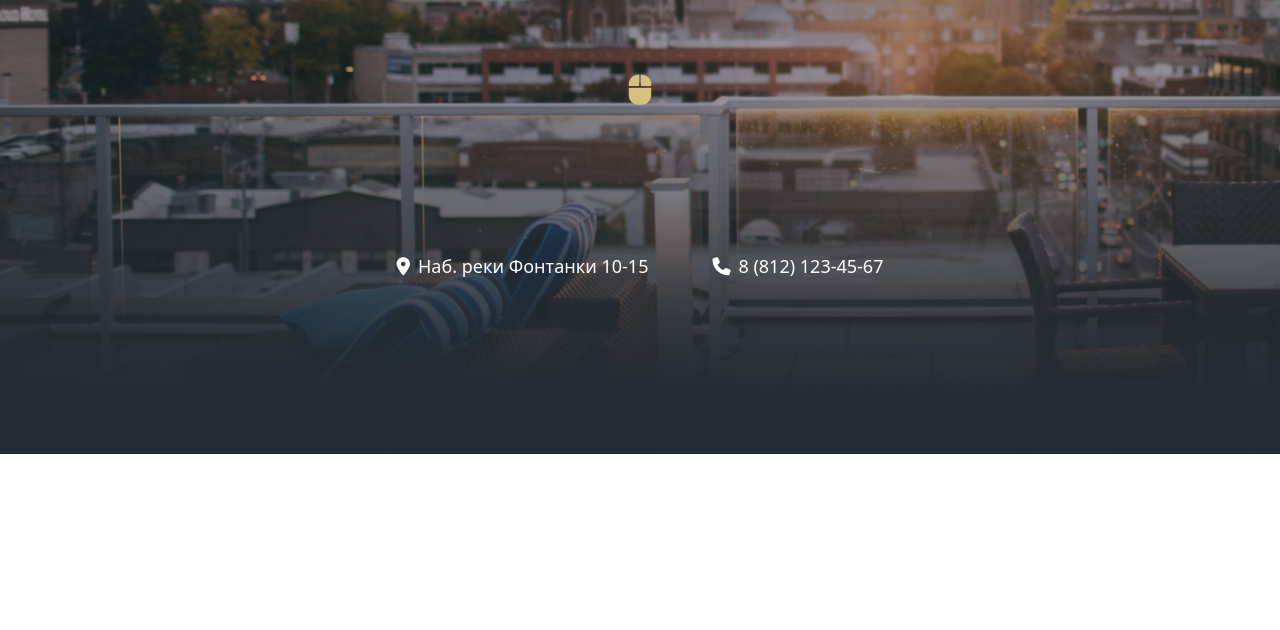
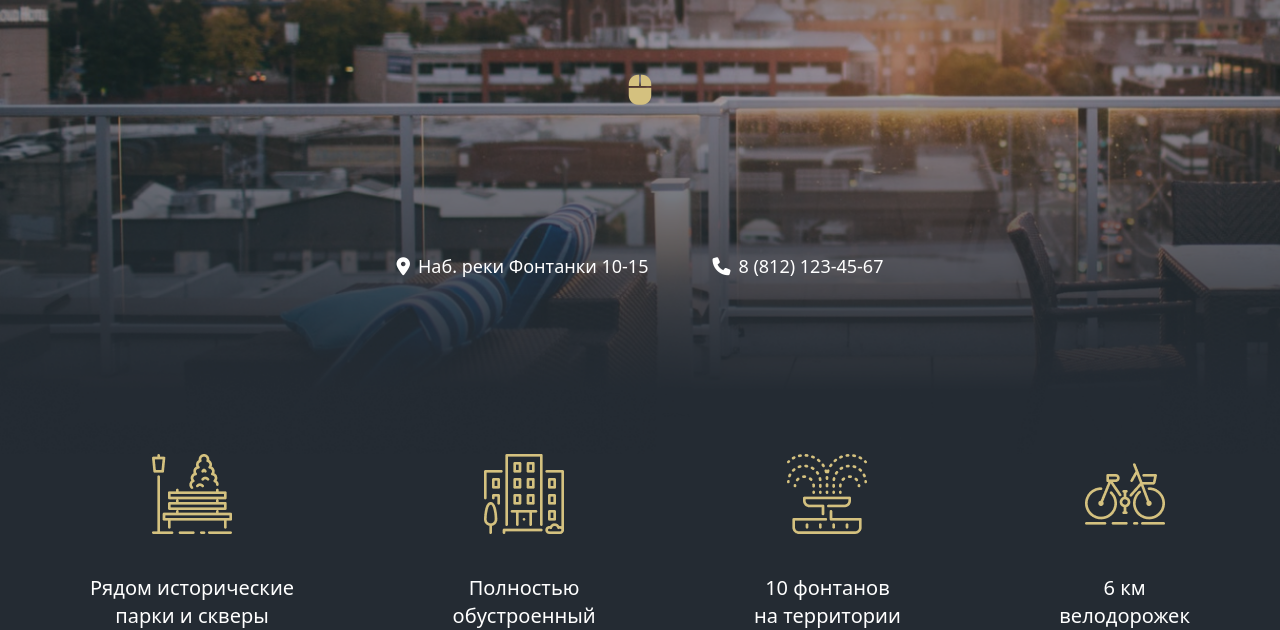
Before and after one commit to SOB1Rake/Housevop, a plain HTML site: page index.html in a window 1280 px wide. Shown: the part 346-976 px from the top of the page. Before the commit the page ends 800 px from the top, so only its background shows below. Drawn offline with nearby package versions, Linux system fonts and the light colour scheme; files whose address does not match are found by name.

Commit message:
cards end

```diff
--- a/index.html
+++ b/index.html
@@ -7,10 +7,10 @@
   <link rel="stylesheet" href="https://cdnjs.cloudflare.com/ajax/libs/font-awesome/6.6.0/css/all.min.css" integrity="sha512-Kc323vGBEqzTmouAECnVceyQqyqdsSiqLQISBL29aUW4U/M7pSPA/gEUZQqv1cwx4OnYxTxve5UMg5GT6L4JJg==" crossorigin="anonymous" referrerpolicy="no-referrer" />
   <script src="https://cdn.tailwindcss.com"></script>
 </head>
-<body>
+<body class="bg-[#242B33]">
 
   <header class="  bg-[url(./img./Rectangle.png)] bg-no-repeat bg-cover h-screen ">
-    <nav class="container mx-auto px-4 flex flex-wrap items-center py-4">
+    <nav class="max-w-[1100px] w-full mx-auto px-4 flex flex-wrap items-center py-4">
       <div class="flex-1 flex justify-between items-center">
           <a href="#" class="text-xl"><img src="img/first-screen__logo.svg" alt=""></a>
       </div>
@@ -37,7 +37,7 @@
       </div>
     </nav>
 
-      <div class="container flex flex-col items-center justify-center mt-32">
+      <div class="max-w-[1100px] w-full mx-auto flex flex-col items-center justify-center mt-32">
         <h1 class="text-5xl text-[#D4C17F] max-w-xl text-center mb-24 ">Жилой комплекс
           в историческом центре</h1>
 
@@ -52,5 +52,35 @@
       </div>
   </header>
 
+  <main>
+    <section class="max-w-[1100px] w-full mx-auto">
+      <div class="flex justify-between items-center text-[#FFFFFF]">
+        <div class="flex flex-col items-center">
+          <img class="text-center" src="./img/bench.png" alt="">
+        <p class="text-xl text-center mt-10">Рядом исторические <br>
+          парки и скверы</p>
+        </div>
+
+        <div class="flex flex-col items-center">
+          <img class="text-center" src="./img/building.png" alt="">
+        <p class="text-xl text-center mt-10">Полностью <br>
+          обустроенный</p>
+        </div>
+
+        <div class="flex flex-col items-center">
+          <img class="text-center" src="./img/fountain.png" alt="">
+        <p class="text-xl text-center mt-10">10 фонтанов <br>
+          на территории</p>
+        </div>
+
+        <div class="flex flex-col items-center">
+          <img class="text-center" src="./img/bicycle.png" alt="">
+        <p class="text-xl text-center mt-10">6 км <br>
+          велодорожек</p>
+        </div>
+      </div>
+    </section>
+  </main>
+
 </body>
 </html>
```
Also changed, not shown: img/bench.png (added), img/bicycle.png (added), img/building.png (added), img/fountain.png (added).
